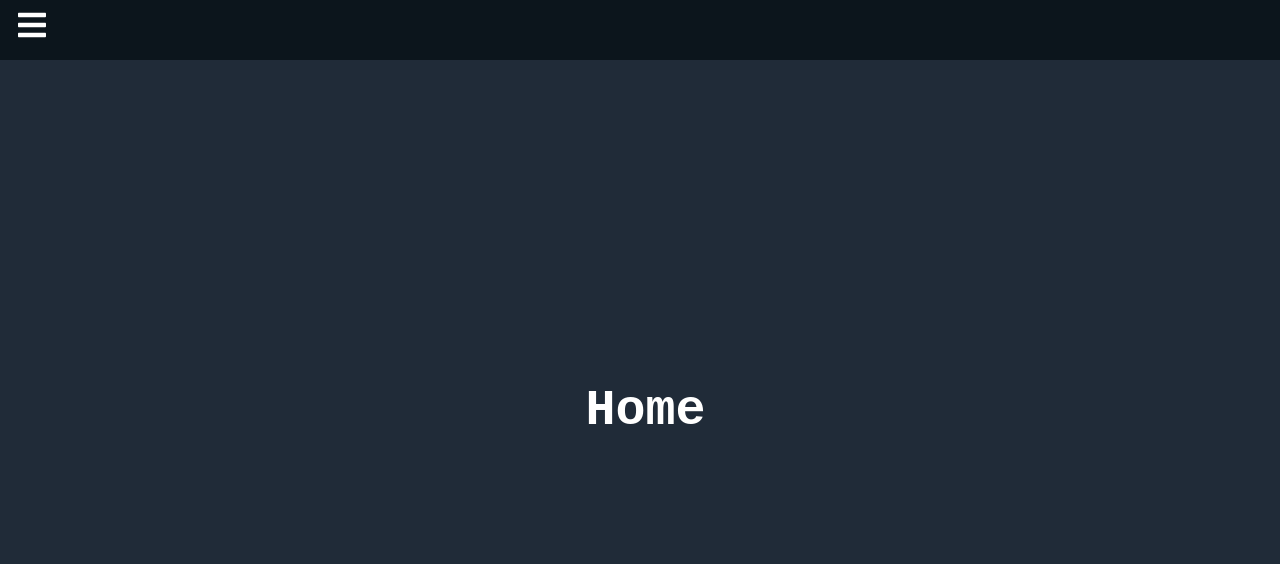
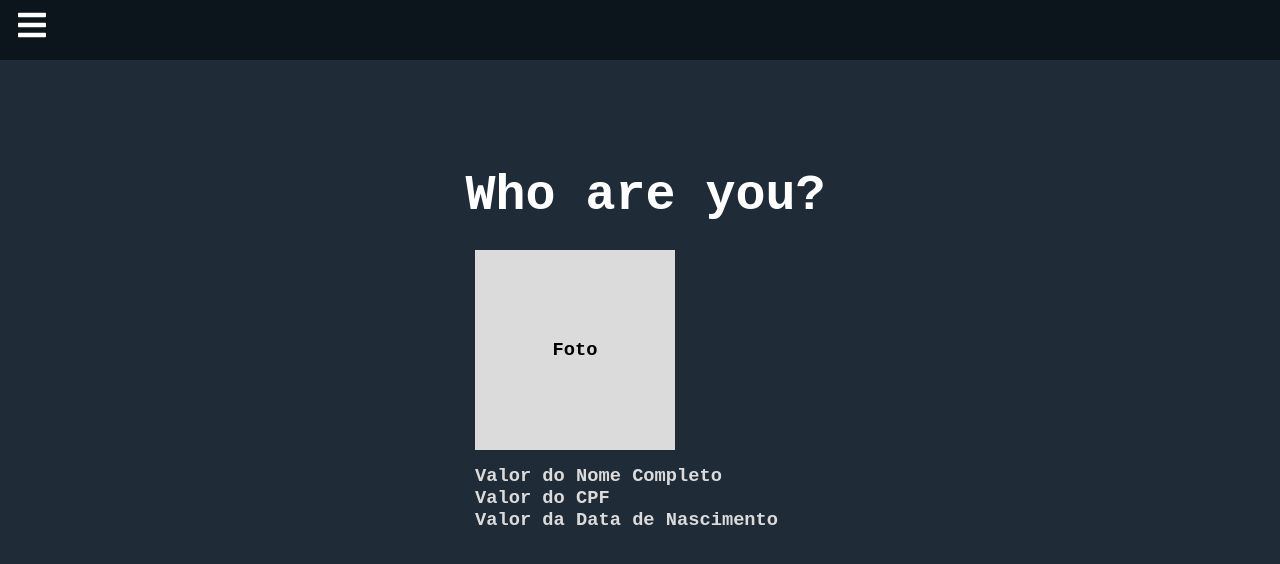
Before and after one commit to Igor-Cavalera/whoAreYou, a React (Create React App) app: page / in a window 1280 px wide. Shown: the top 564 px of the page. Built offline with nearby package versions, Linux system fonts and the light colour scheme.

Commit message:
home-resumo-rabisco

```diff
--- a/src/App.css
+++ b/src/App.css
@@ -5,21 +5,4 @@
     font-family: 'Courier New', Courier, monospace;
 }
 
-/*
-.home, .forms, .salvos {
-    display: flex;
-    height: 90vh;
-    align-items: center;
-    justify-content: center;
-    font-size: 3rem;
-}
-
-*/
-
-.home {
-    display: flex;
-    height: 90vh;
-    align-items: center;
-    justify-content: center;
-    font-size: 25px;
-}
+/* CONSERTAR ESSE RESET */
--- a/src/App.js
+++ b/src/App.js
@@ -1,5 +1,6 @@
 import { BrowserRouter as Router, Routes, Route} from 'react-router-dom';
 import './App.css';
+import './components/styles/Home.css'
 import Home from './components/pages/Home';
 import Formulario from './components/pages/Fomulario';
 import Navbar from './components/Navbar';
--- a/src/components/pages/Home.js
+++ b/src/components/pages/Home.js
@@ -1,8 +1,24 @@
 function Home() {
     return (
-        <div className="home">
-            <h1>Home</h1>
+        <>
+            <div className="home">
+                <h1>Who are you?</h1>
+            </div>
+            <div className="fotoTest">
+                <h3>Foto</h3>
+            </div>
+        <div className="valoresResumo">
+            <div>
+               <h3> Valor do Nome Completo </h3>
+            </div>
+            <div>
+               <h3> Valor do CPF </h3>
+            </div>
+            <div>
+                <h3>Valor da Data de Nascimento</h3>
+            </div>
         </div>
+        </>
     )
 }
 
--- /dev/null
+++ b/src/components/styles/Home.css
@@ -0,0 +1,27 @@
+.home {
+    display: flex;
+    flex-direction: column;
+    margin-top: 100px;
+    height: 90px;
+    align-items: center;
+    justify-content: center;
+    font-size: 25px;
+}
+
+/* AJUSTAR COM DISPLAY FLEX */
+
+.fotoTest {
+    display: flex;
+    flex-direction: column;
+    justify-content: center;
+    align-items: center;
+    margin-left: 475px;
+    background: #dbdbdb;
+    width: 200px;
+    height: 200px;
+  }
+
+.valoresResumo {
+    color: #dbdbdb;
+    margin: 15px 0 0 475px;
+}
```
